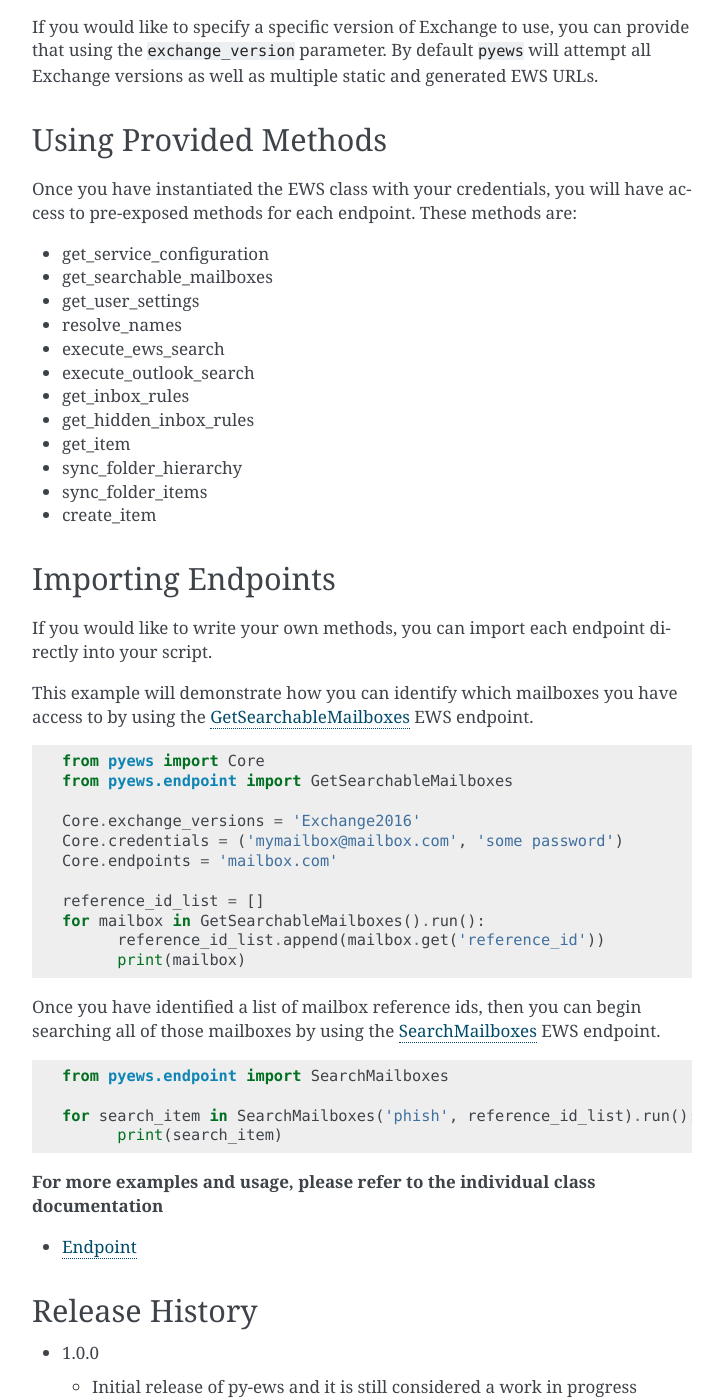
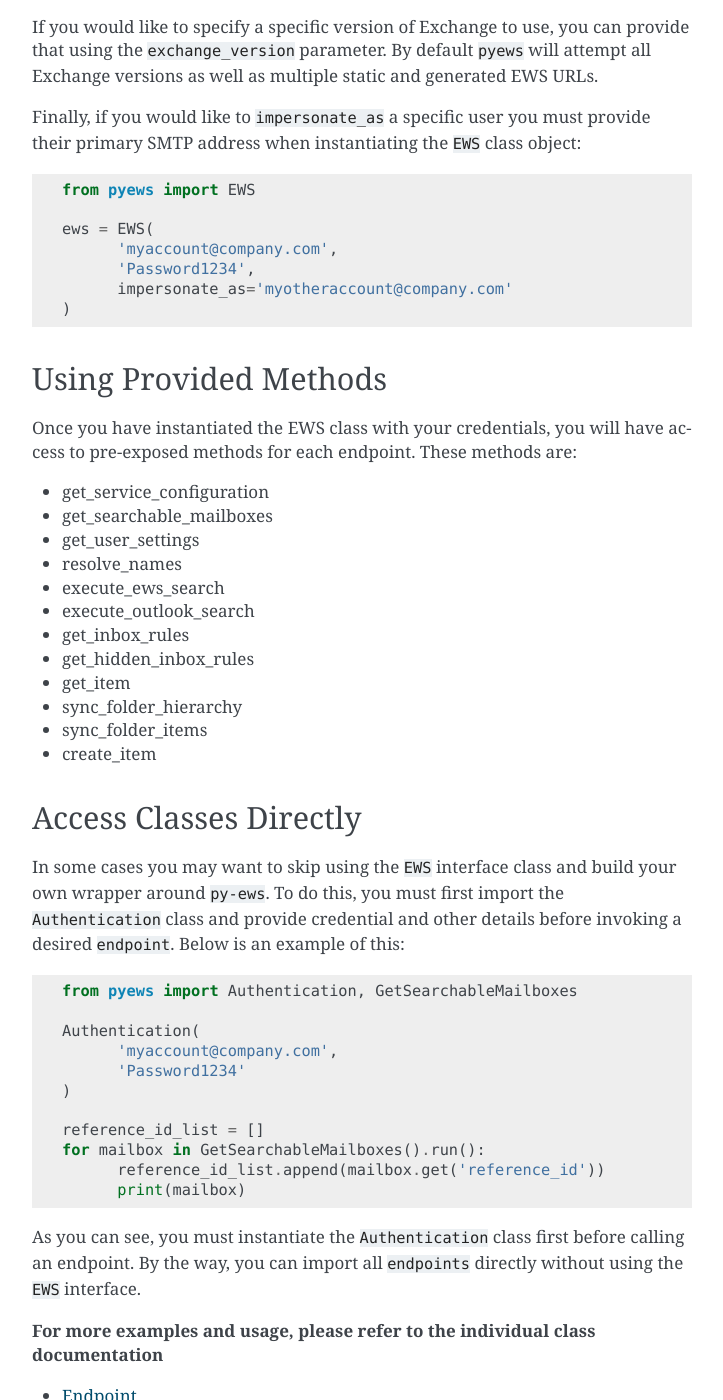
Before and after one commit to swimlane/pyews, a Sphinx documentation site: the page built from docs/index.md, in a window 1280 px wide and 1400 px high, scrolled down 2181 px. Shown: the whole window, without its empty margins (388-1111 px from the left). Built offline with Sphinx 7.4.7, drawn with Linux system fonts in a browser that asks for light colours; some of the changed text lies outside the part shown.

````diff
--- a/docs/index.md
+++ b/docs/index.md
@@ -97,6 +97,20 @@ ews = EWS(
 
 If you would like to specify a specific version of Exchange to use, you can provide that using the `exchange_version` parameter. By default `pyews` will attempt all Exchange versions as well as multiple static and generated EWS URLs.
 
+
+Finally, if you would like to `impersonate_as` a specific user you must provide their primary SMTP address when instantiating the `EWS` class object:
+
+
+```python
+from pyews import EWS
+
+ews = EWS(
+      'myaccount@company.com',
+      'Password1234',
+      impersonate_as='myotheraccount@company.com'
+)
+```
+
 ## Using Provided Methods
 
 Once you have instantiated the EWS class with your credentials, you will have access to pre-exposed methods for each endpoint.  These methods are:
@@ -114,19 +128,18 @@ Once you have instantiated the EWS class with your credentials, you will have ac
 * sync_folder_items
 * create_item
 
-## Importing Endpoints
+## Access Classes Directly
 
-If you would like to write your own methods, you can import each endpoint directly into your script.
-
-This example will demonstrate how you can identify which mailboxes you have access to by using the [GetSearchableMailboxes](endpoint/getsearchablemailboxes.md) EWS endpoint.
+In some cases you may want to skip using the `EWS` interface class and build your own wrapper around `py-ews`.  To do this, you must first import the `Authentication` class and provide
+credential and other details before invoking a desired `endpoint`. Below is an example of this:
 
 ```python
-from pyews import Core
-from pyews.endpoint import GetSearchableMailboxes
+from pyews import Authentication, GetSearchableMailboxes
 
-Core.exchange_versions = 'Exchange2016'
-Core.credentials = ('mymailbox@mailbox.com', 'some password')
-Core.endpoints = 'mailbox.com'
+Authentication(
+      'myaccount@company.com',
+      'Password1234'
+)
 
 reference_id_list = []
 for mailbox in GetSearchableMailboxes().run():
@@ -134,18 +147,11 @@ for mailbox in GetSearchableMailboxes().run():
       print(mailbox)
 ```
 
-Once you have identified a list of mailbox reference ids, then you can begin searching all of those mailboxes by using the [SearchMailboxes](endpoint/searchmailboxes.md) EWS endpoint.
-
-```python
-from pyews.endpoint import SearchMailboxes
-
-for search_item in SearchMailboxes('phish', reference_id_list).run():
-      print(search_item)
-```
+As you can see, you must instantiate the `Authentication` class first before calling an endpoint.  By the way, you can import all `endpoints` directly without using the `EWS` interface.
 
 **For more examples and usage, please refer to the individual class documentation**
 
-* [Endpoint](service/root.md)
+* [Endpoint](endpoint/root.md)
 
 ## Release History
 
````
Also changed, not shown: other parts of docs/index.md (+1 -0 lines), README.md (+26 -17 lines), docs/core/authentication.md (added, +11 -0 lines), docs/core/core.md (added, +9 -0 lines), docs/core/endpoints.md (added, +9 -0 lines), docs/core/exchangeversion.md (renamed from docs/utils/exchangeversion.md, +1 -1 lines), docs/core/root.md (added, +12 -0 lines), docs/endpoint/root.md (+0 -20 lines), docs/service/add_additional_service_endpoints.md (+3 -0 lines), docs/utils/root.md (+0 -1 lines).
